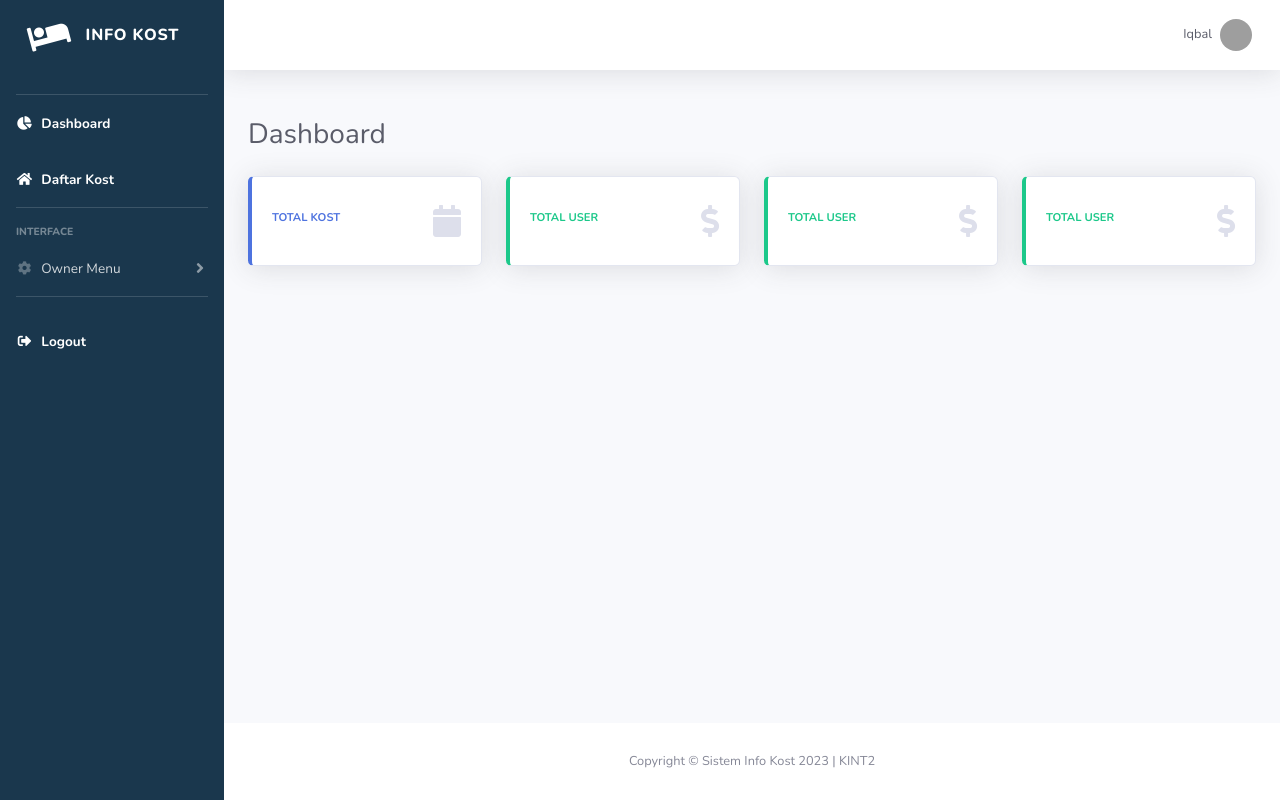
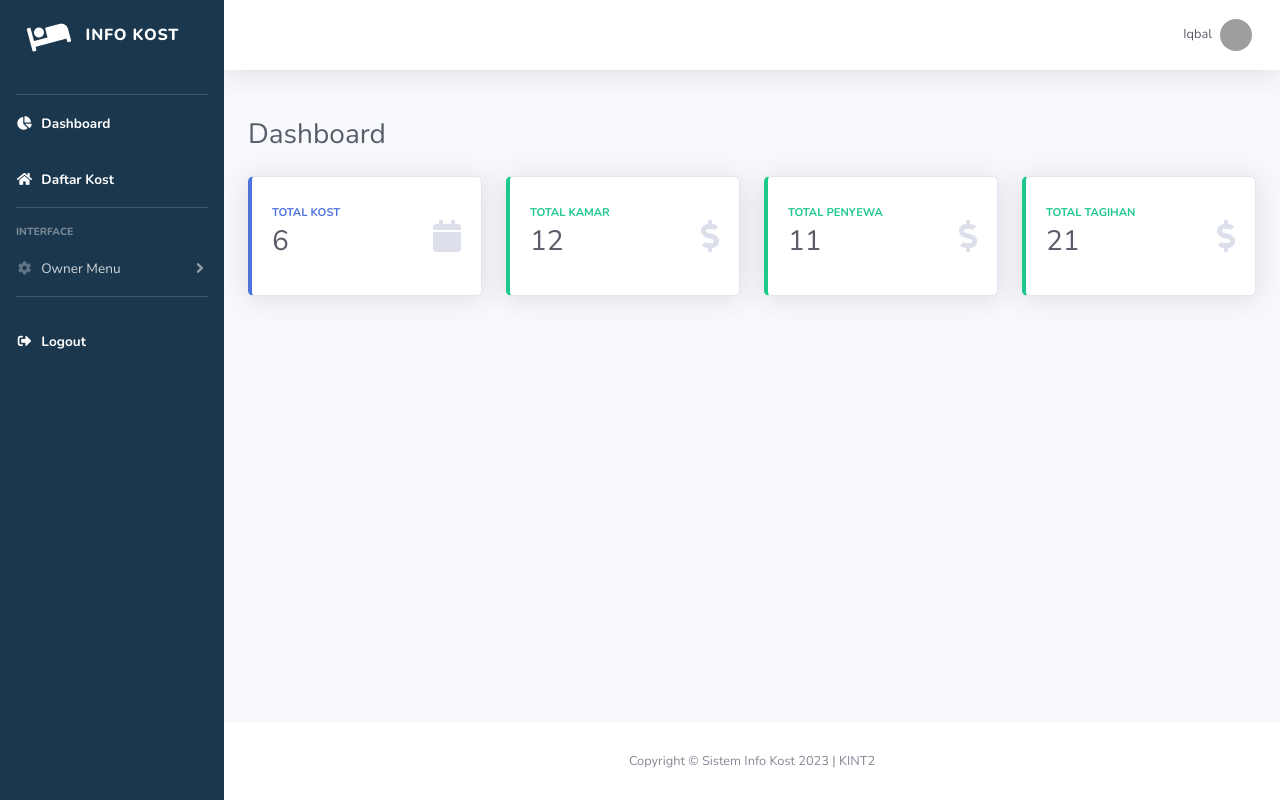
Before and after one commit to MuhammadRamaPradipaWijaya/InfoKos, a PHP site: page /kost/dashboard2.php in a window 1280 px wide. Run offline with PHP 8.4, Linux system fonts and the light colour scheme; a user stored in the database is signed in; data comes from the database, SQL or seed files in the repository; grey boxes are pictures that could not be loaded.

Commit message:
update desain dashboard

```diff
--- a/kost/dashboard2.php
+++ b/kost/dashboard2.php
@@ -1,6 +1,20 @@
 <?php
+
 include('includes/header.php');
-?>
+require "php/dashboard_proces.php";
+
+$kost = getData("SELECT * FROM kost");
+$kostnum = count($kost);
+
+$kamar = getData("SELECT * FROM kamar");
+$kamarnum = count($kamar);
+
+$penyewa = getData("SELECT * FROM user Where roles=1");
+$penyewanum = count($penyewa);
+
+$tagihan = getData("SELECT * FROM tagihan ");
+$tagihannum = count($tagihan);
+ ?>
 
 
                 <!-- Begin Page Content -->
@@ -23,8 +37,7 @@ include('includes/header.php');
                                             <div class="text-xs font-weight-bold text-primary text-uppercase mb-1">Total Kost</div>
                                             <div class="h5 mb-0 font-weight-bold text-gray-800">
 
-                                                <?php
-                                                ?>
+                                                <h3><?=$kostnum?></h3>
 
                                             </div>
                                         </div>
@@ -42,11 +55,10 @@ include('includes/header.php');
                                 <div class="card-body">
                                     <div class="row no-gutters align-items-center">
                                         <div class="col mr-2">
-                                            <div class="text-xs font-weight-bold text-success text-uppercase mb-1">Total User</div>
+                                            <div class="text-xs font-weight-bold text-success text-uppercase mb-1">Total kamar</div>
                                             <div class="h5 mb-0 font-weight-bold text-gray-800">
 
-                                                <?php
-                                                ?>
+                                                <h3><?=$kamarnum?></h3>
 
                                             </div>
                                         </div>
@@ -64,11 +76,10 @@ include('includes/header.php');
                                 <div class="card-body">
                                     <div class="row no-gutters align-items-center">
                                         <div class="col mr-2">
-                                            <div class="text-xs font-weight-bold text-success text-uppercase mb-1">Total User</div>
+                                            <div class="text-xs font-weight-bold text-success text-uppercase mb-1">Total Penyewa</div>
                                             <div class="h5 mb-0 font-weight-bold text-gray-800">
 
-                                                <?php
-                                                ?>
+                                                <h3><?=$penyewanum?></h3>
 
                                             </div>
                                         </div>
@@ -86,11 +97,10 @@ include('includes/header.php');
                                 <div class="card-body">
                                     <div class="row no-gutters align-items-center">
                                         <div class="col mr-2">
-                                            <div class="text-xs font-weight-bold text-success text-uppercase mb-1">Total User</div>
+                                            <div class="text-xs font-weight-bold text-success text-uppercase mb-1">Total Tagihan</div>
                                             <div class="h5 mb-0 font-weight-bold text-gray-800">
 
-                                                <?php
-                                                ?>
+                                                <h3><?=$tagihannum?></h3>
 
                                             </div>
                                         </div>
--- /dev/null
+++ b/kost/php/dashboard_proces.php
@@ -0,0 +1,14 @@
+
+<?php
+include "../koneksi.php";
+function getData($sql){
+    global $koneksi;
+
+    $result = mysqli_query($koneksi, $sql);
+    $rows = [];
+    while ($row = mysqli_fetch_assoc($result)){
+        $rows[] = $row;
+    }
+    return $rows;
+}
+?>
```
